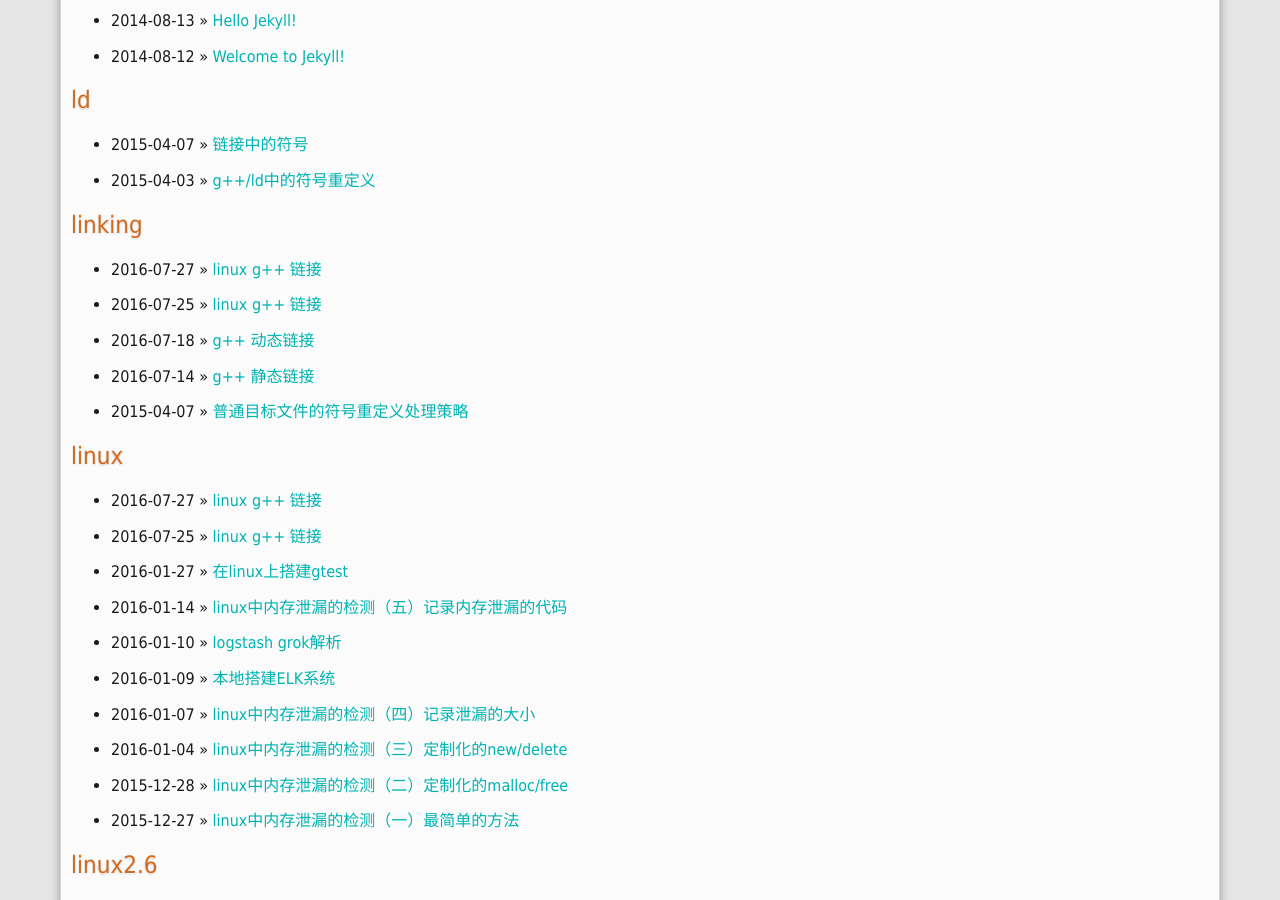
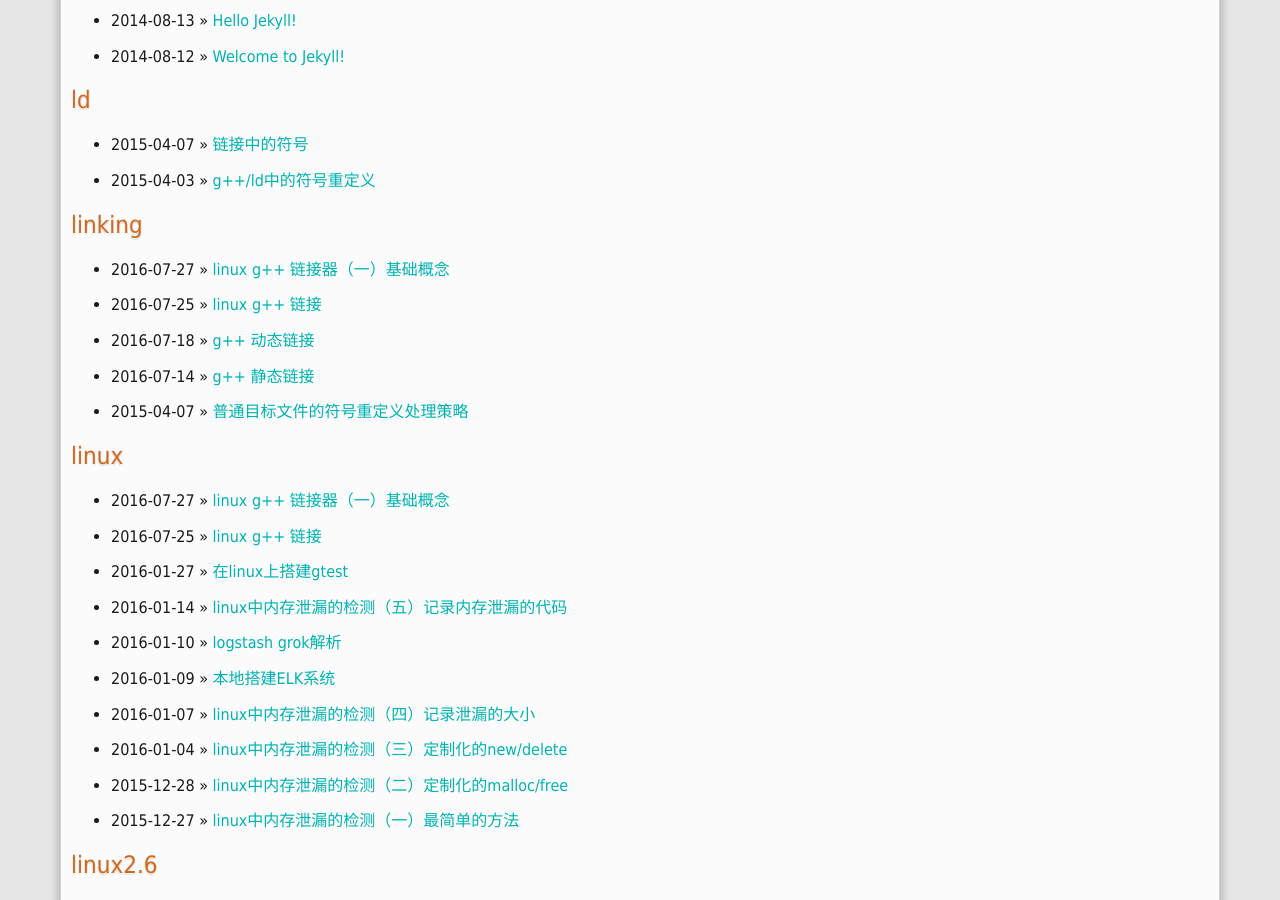
Before and after one commit to windmissing/windmissing.github.io, a Jekyll site: the page built from tags.html, in a window 1280 px wide and 900 px high, scrolled down 5033 px. Built offline with Jekyll 4.4.1, drawn with Linux system fonts in a browser that asks for light colours; Markdown is read by kramdown in place of the engine named in the settings; comment, search, counter and statistics services are not loaded; some of the changed text lies outside the part shown.

Commit message:
Update 2016-07-27-linux-g++-basic-conception.md

```diff
--- a/_posts/2016-07-27-linux-g++-basic-conception.md
+++ b/_posts/2016-07-27-linux-g++-basic-conception.md
@@ -1,6 +1,6 @@
 ---
 layout: post
-title:  "linux g++ 链接"
+title:  " linux g++ 链接器（一）基础概念"
 category: [compile]
 tags: [g++, linking, linux]
 ---
```
